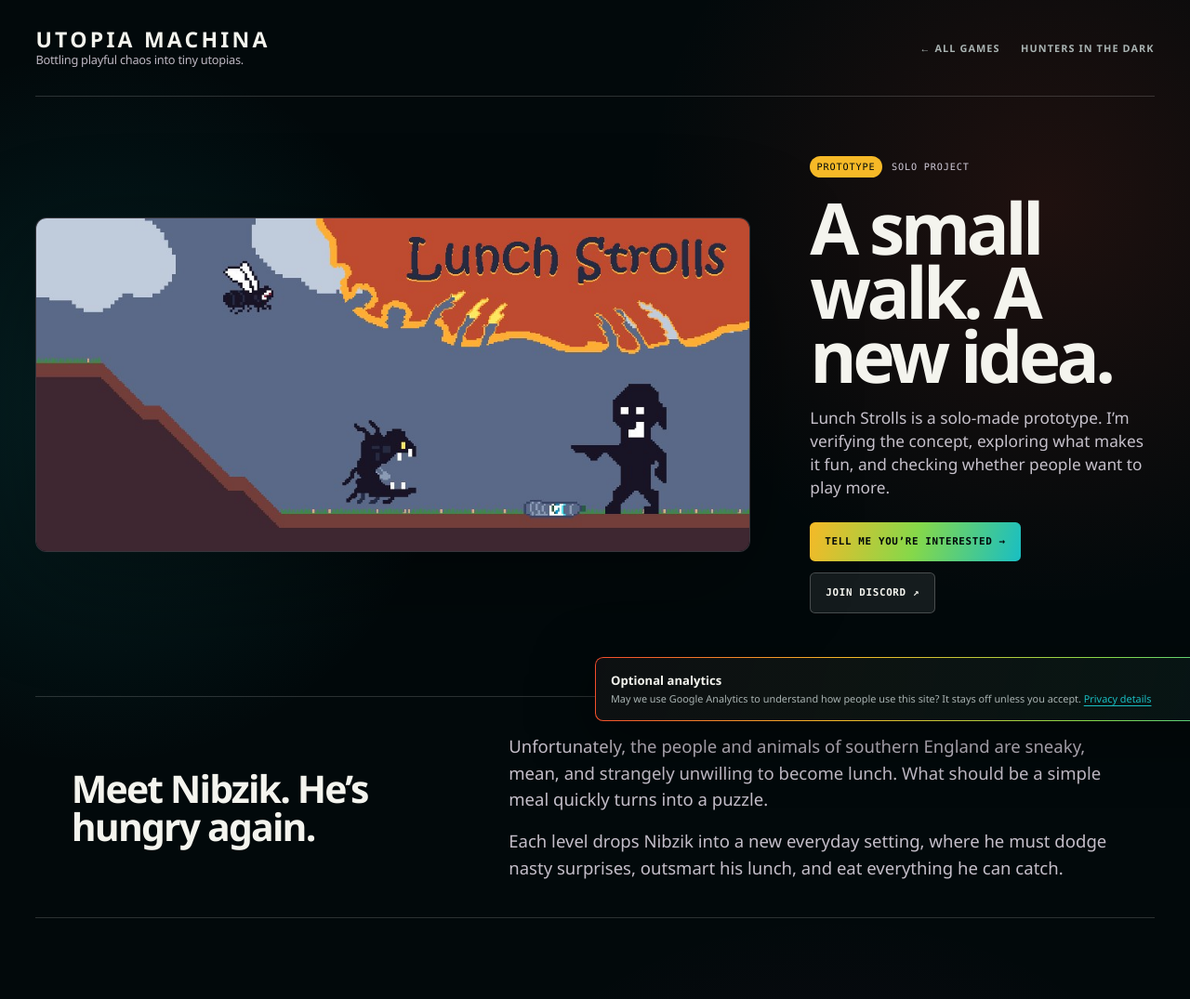
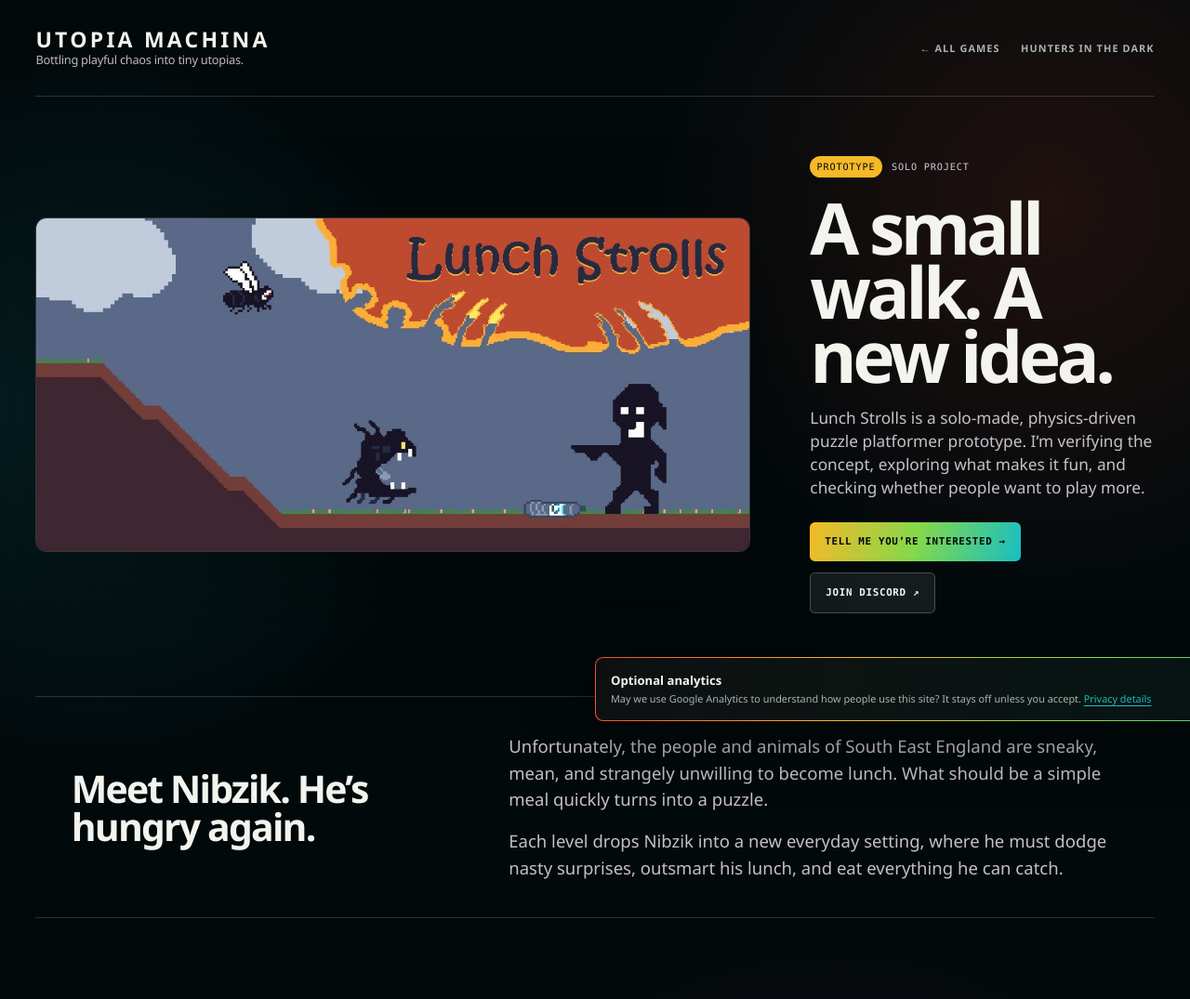
Before and after one commit to utopiamachina/utopiamachina.github.io, a plain HTML site: page lunch-strolls.html in a window 1280 px wide. Shown: the top 1075 px of the page at 93% size. Drawn offline with Linux system fonts and the light colour scheme.

Commit message:
Replaced “southern England” with the more specific “South East England.” Described Lunch Strolls as a “physics-driven puzzle platformer” on both the main-page card and individual page.

```diff
--- a/lunch-strolls.html
+++ b/lunch-strolls.html
@@ -37,7 +37,7 @@
             <span>Solo project</span>
           </div>
           <h1>A small walk. A new idea.</h1>
-          <p>Lunch Strolls is a solo-made prototype. I’m verifying the concept, exploring what makes it fun, and checking whether people want to play more.</p>
+          <p>Lunch Strolls is a solo-made, physics-driven puzzle platformer prototype. I’m verifying the concept, exploring what makes it fun, and checking whether people want to play more.</p>
           <div class="detail-actions">
             <a class="button-link" href="mailto:oshev@utopiamachina.co.uk?subject=I%27m%20interested%20in%20Lunch%20Strolls" data-analytics-event="lunch_strolls_interest_click" data-analytics-location="hero">Tell me you’re interested →</a>
             <a class="button-link ghost" href="https://discord.gg/ZvGYVJdN9t" target="_blank" rel="noreferrer" data-analytics-event="discord_click" data-analytics-location="hero">Join Discord ↗</a>
@@ -48,7 +48,7 @@
       <section class="lunch-synopsis" aria-labelledby="lunch-synopsis-title">
         <h2 id="lunch-synopsis-title">Meet Nibzik. He’s hungry again.</h2>
         <div class="lunch-synopsis-copy">
-          <p>Unfortunately, the people and animals of southern England are sneaky, mean, and strangely unwilling to become lunch. What should be a simple meal quickly turns into a puzzle.</p>
+          <p>Unfortunately, the people and animals of South East England are sneaky, mean, and strangely unwilling to become lunch. What should be a simple meal quickly turns into a puzzle.</p>
           <p>Each level drops Nibzik into a new everyday setting, where he must dodge nasty surprises, outsmart his lunch, and eat everything he can catch.</p>
         </div>
       </section>
```
Also changed, not shown: index.html (+1 -1 lines).
